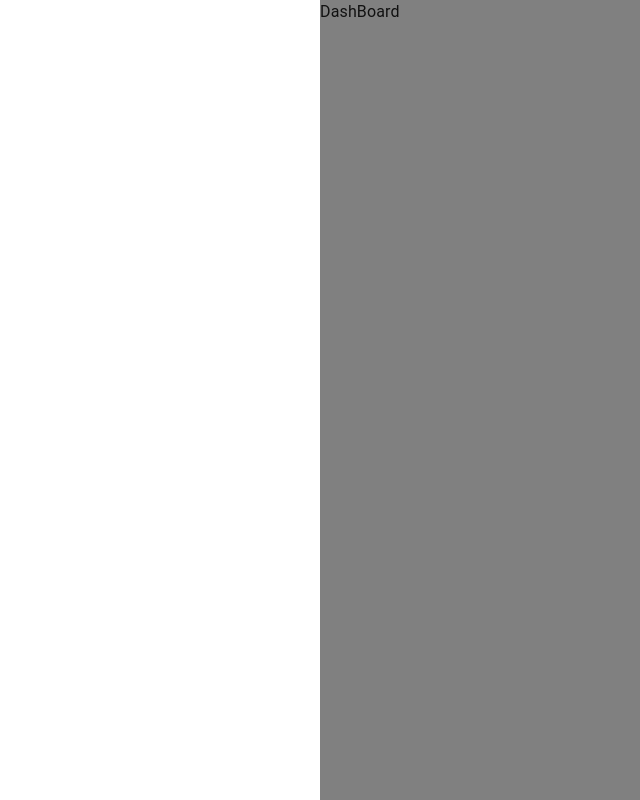
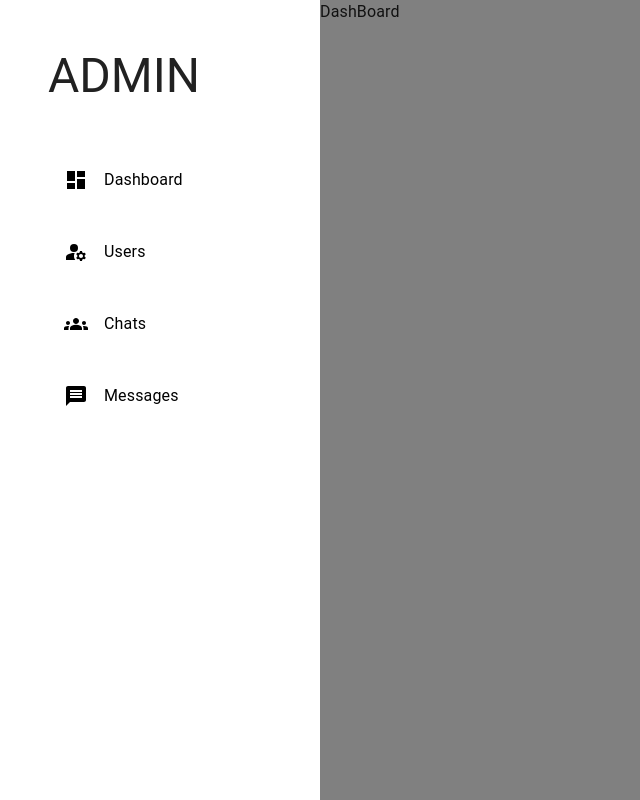
Before and after one commit to mayurr7/chat-app, a React (Vite) app in the folder client/: page /admin/dashboard in a window 1280 px wide. Shown: the whole page, without its empty margins (0-640 px from the left). Built offline with nearby package versions, Linux system fonts and the light colour scheme.

Commit message:
created admin dashboard

```diff
--- a/client/src/components/layout/AdminLayout.jsx
+++ b/client/src/components/layout/AdminLayout.jsx
@@ -1,18 +1,73 @@
-import { Box, Drawer, Grid, IconButton, Stack} from '@mui/material';
-import React, { useState } from 'react';
-import {Close as CloseIcon, Menu as MenuIcon} from "@mui/icons-material";
-import {useLocation} from "react-router-dom";
+import {
+  Box,
+  Drawer,
+  Grid,
+  IconButton,
+  Stack,
+  Typography,
+} from "@mui/material";
+import React, { useState } from "react";
+import {
+  Close as CloseIcon,
+  Dashboard as DashboardIcon,
+  Groups as GroupsIcon,
+  ManageAccounts as ManageAccountsIcon,
+  Menu as MenuIcon,
+  Message as MessageIcon,
+} from "@mui/icons-material";
+import { useLocation } from "react-router-dom";
 
-const Sidebar = ({ w = "100%"}) => {
+import { Link } from "../Style/StyledComponents";
+
+const adminTabs = [
+  {
+    name: "Dashboard",
+    path: "/admin/dashboard",
+    icon: <DashboardIcon />,
+  },
+  {
+    name: "Users",
+    path: "/admin/user-management",
+    icon: <ManageAccountsIcon />,
+  },
+  {
+    name: "Chats",
+    path: "/admin/group-management",
+    icon: <GroupsIcon />,
+  },
+  {
+    name: "Messages",
+    path: "/admin/Messages",
+    icon: <MessageIcon />,
+  },
+];
+
+const Sidebar = ({ w = "100%" }) => {
   const location = useLocation();
   return (
-    <Stack width={w} direction={"column"} p={"3rem"} spacing={"3rem"}></Stack>
-    )
+    <Stack width={w} direction={"column"} p={"3rem"} spacing={"3rem"}>
+      <Typography variant="h3" textTransform={"uppercase"}>
+        Admin
+      </Typography>
 
+      <Stack spacing={"1rem"}>
+        {adminTabs.map((tab) => (
+          <>
+            <Link key={tab.path} to={tab.path}>
+              <Stack direction={"row"} alignItems={"center"} spacing={"1rem"}>
+                {tab.icon}
+
+                <Typography>{tab.name}</Typography>
+              </Stack>
+            </Link>
+          </>
+        ))}
+      </Stack>
+    </Stack>
+  );
 };
 
-const AdminLayout = ({children}) => {
-
+const AdminLayout = ({ children }) => {
   const [isMobile, setIsMobile] = useState(false);
 
   const handleMobile = () => setIsMobile(!isMobile);
@@ -21,45 +76,44 @@ const AdminLayout = ({children}) => {
   return (
     <>
       <Grid container minHeight={"100vh"}>
-
         <Box
           sx={{
-            display: { xs: "block", md: "none"},
+            display: { xs: "block", md: "none" },
             position: "fixed",
             right: "1rem",
             top: "1rem",
           }}
         >
           <IconButton onClick={handleMobile}>
-              {
-                isMobile ? <CloseIcon/> :  <MenuIcon/>
-              }
-
+            {isMobile ? <CloseIcon /> : <MenuIcon />}
           </IconButton>
-
         </Box>
         <Grid
           item
           md={4}
           lg={3}
           sx={{
-                display: {xs:"none", md: "block"}
+            display: { xs: "none", md: "block" },
           }}
         >
-                    <Sidebar/>
+          <Sidebar />
         </Grid>
 
         <Grid
-            item xs={12} md={8} lg={9} sx={{
+          item
+          xs={12}
+          md={8}
+          lg={9}
+          sx={{
             bgcolor: "grey",
-            }}>
+          }}
+        >
           {children}
         </Grid>
 
         <Drawer open={isMobile} onClose={handleClose}>
           <Sidebar w="50vw" />
         </Drawer>
-
       </Grid>
     </>
   );
```
Lines whose indentation alone changed are shown as unchanged.
